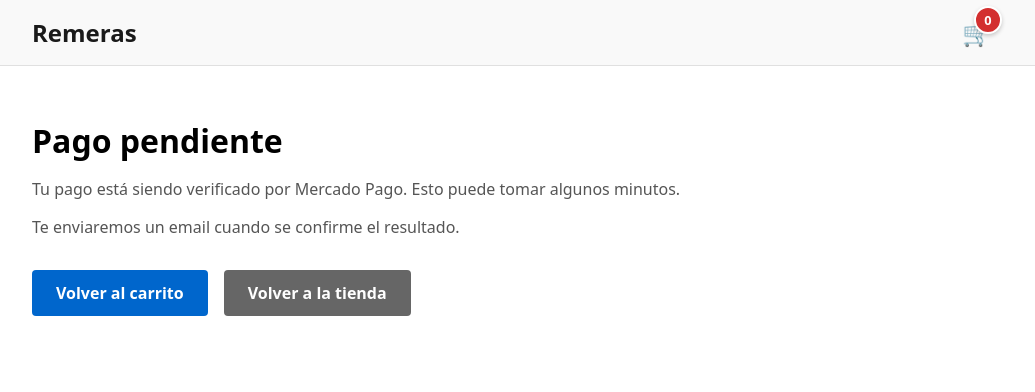
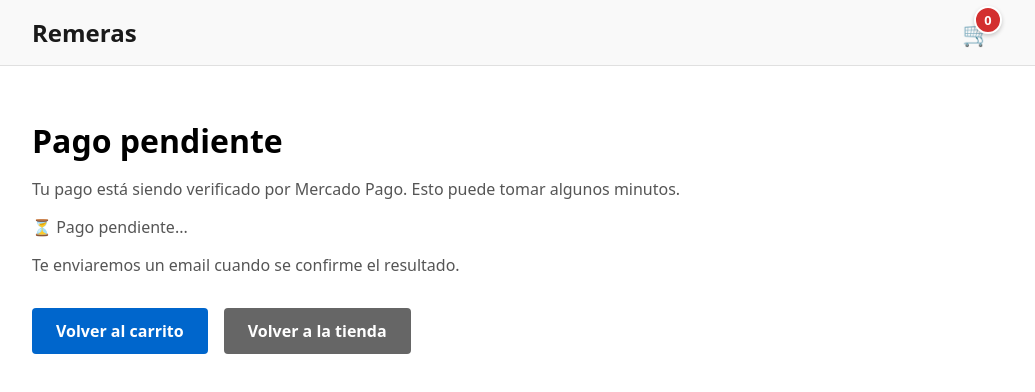
Before and after one commit to alfonsolopetegui/auroraremeras, a Next.js app: page /checkout/pending in a window 1280 px wide. Shown: the top 392 px of the page, without its empty margins (128-1163 px from the left). Built offline with nearby package versions, Linux system fonts and the light colour scheme.

Commit message:
Add revalidate = 0 to make checkout pages always dynamic

```diff
--- a/app/checkout/pending-status-content.tsx
+++ b/app/checkout/pending-status-content.tsx
@@ -33,7 +33,6 @@ export default function PendingStatusContent({
         if (!response.ok) return;
 
         const data = await response.json();
-        console.log("Order status check:", data);
         setOrderStatus(data.status);
 
         if (data.shouldClearCart && !cartCleared) {
@@ -41,7 +40,6 @@ export default function PendingStatusContent({
           window.dispatchEvent(new Event("cartUpdated"));
           setCartCleared(true);
           sessionStorage.removeItem("lastOrderId");
-          console.log("✅ Cart cleared - payment approved");
           onCartCleared?.();
         }
 
@@ -51,6 +49,7 @@ export default function PendingStatusContent({
       }
     };
 
+    // Primer chequeo inmediato
     checkOrderStatus();
 
     const interval = setInterval(() => {
@@ -62,10 +61,11 @@ export default function PendingStatusContent({
     }, 3000);
 
     return () => clearInterval(interval);
-  }, [searchParams, cartCleared, onCartCleared]);
+  }, [cartCleared, onCartCleared]); // no incluimos searchParams para que no se dispare de más
 
   return (
     <>
+      {orderStatus === "pending" && <p>⏳ Pago pendiente...</p>}
       {orderStatus === "paid" && (
         <p style={{ color: "green", fontWeight: "bold" }}>✅ Pago confirmado</p>
       )}
--- a/app/checkout/pending/page.tsx
+++ b/app/checkout/pending/page.tsx
@@ -5,17 +5,23 @@ import PendingStatusContent from "../pending-status-content";
 export const revalidate = 0;
 
 export default function CheckoutPending() {
+  const handleCartCleared = () => {
+    console.log("Carrito limpiado tras confirmación de pago");
+  };
+
   return (
-    <main>
+    <main style={{ padding: "2rem" }}>
       <h1>Pago pendiente</h1>
       <p>
-        Tu pago está siendo verificado por Mercado Pago. Esto puede tomar
-        algunos minutos.
+        Tu pago está siendo verificado por Mercado Pago. Esto puede tomar algunos minutos.
       </p>
+
       <Suspense fallback={<p>Verificando estado del pago...</p>}>
-        <PendingStatusContent />
+        <PendingStatusContent onCartCleared={handleCartCleared} />
       </Suspense>
+
       <p>Te enviaremos un email cuando se confirme el resultado.</p>
+
       <div style={{ marginTop: "2rem", display: "flex", gap: "1rem" }}>
         <Link href="/cart" className="continue-shopping-link">
           Volver al carrito
```
